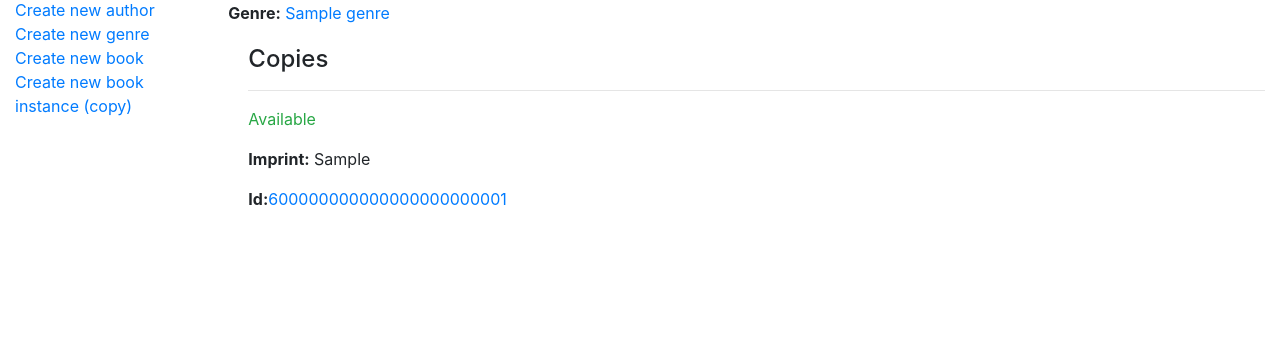
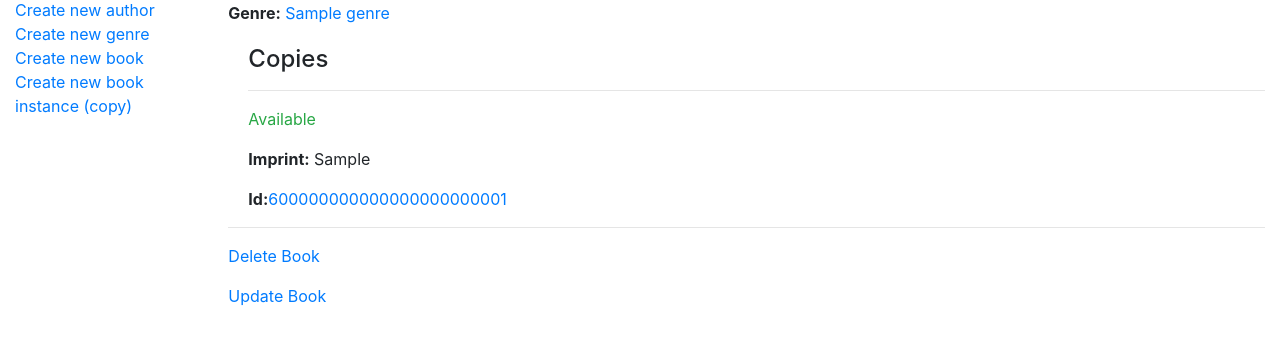
Before and after one commit to siddharth-stn/locallibrary, a Node server app: page /catalog/book/600000000000000000000001 in a window 1280 px wide. Shown: the part 175-520 px from the top of the page. Run offline with Node 20, Linux system fonts and the light colour scheme; tables that the repository leaves empty hold one stand-in row (values such as "Sample post"); some libraries are stand-ins or nearby versions.

Commit message:
added update button to the book detail form

```diff
--- a/views/book_detail.pug
+++ b/views/book_detail.pug
@@ -31,3 +31,9 @@ block content
 
     else
       p There are no copies of this book in the library.
+
+  hr
+  p
+    a(href=`${book.url}/delete`) Delete Book
+  p
+    a(href=`${book.url}/update`) Update Book
```
